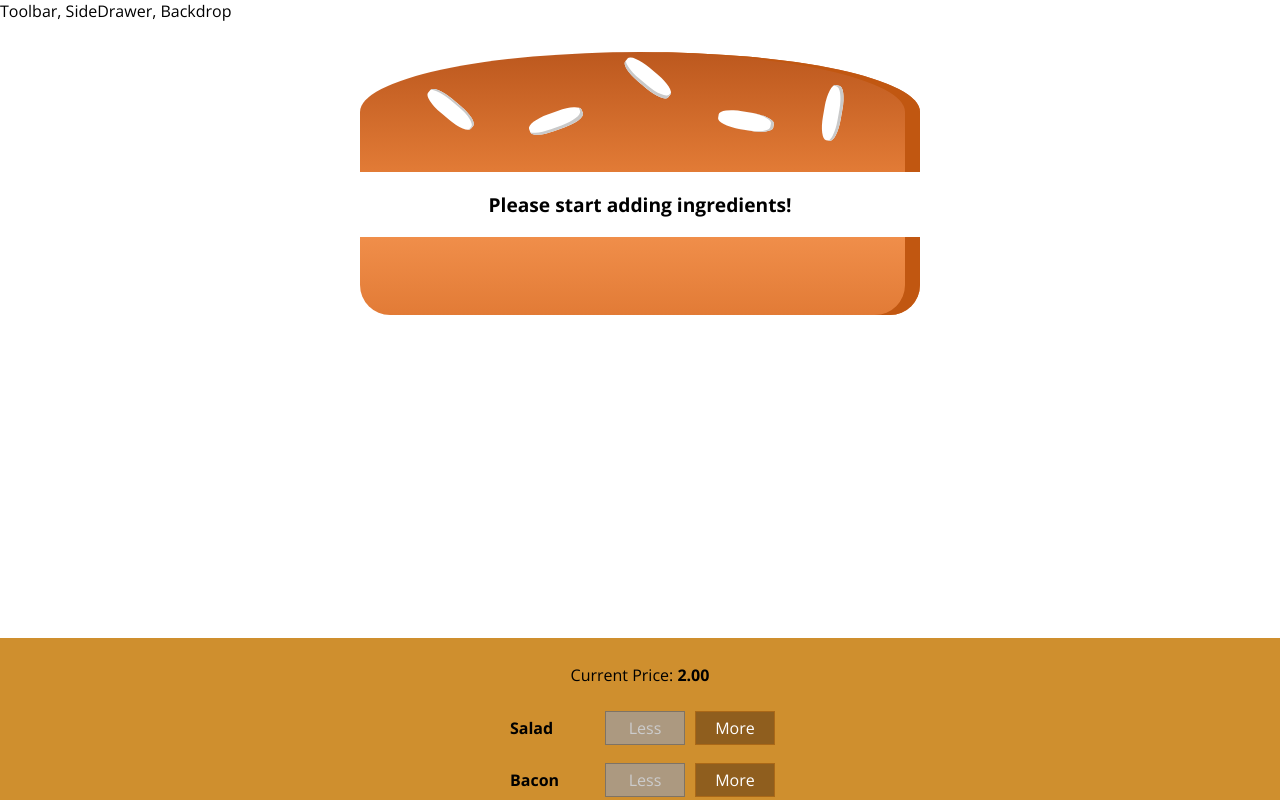
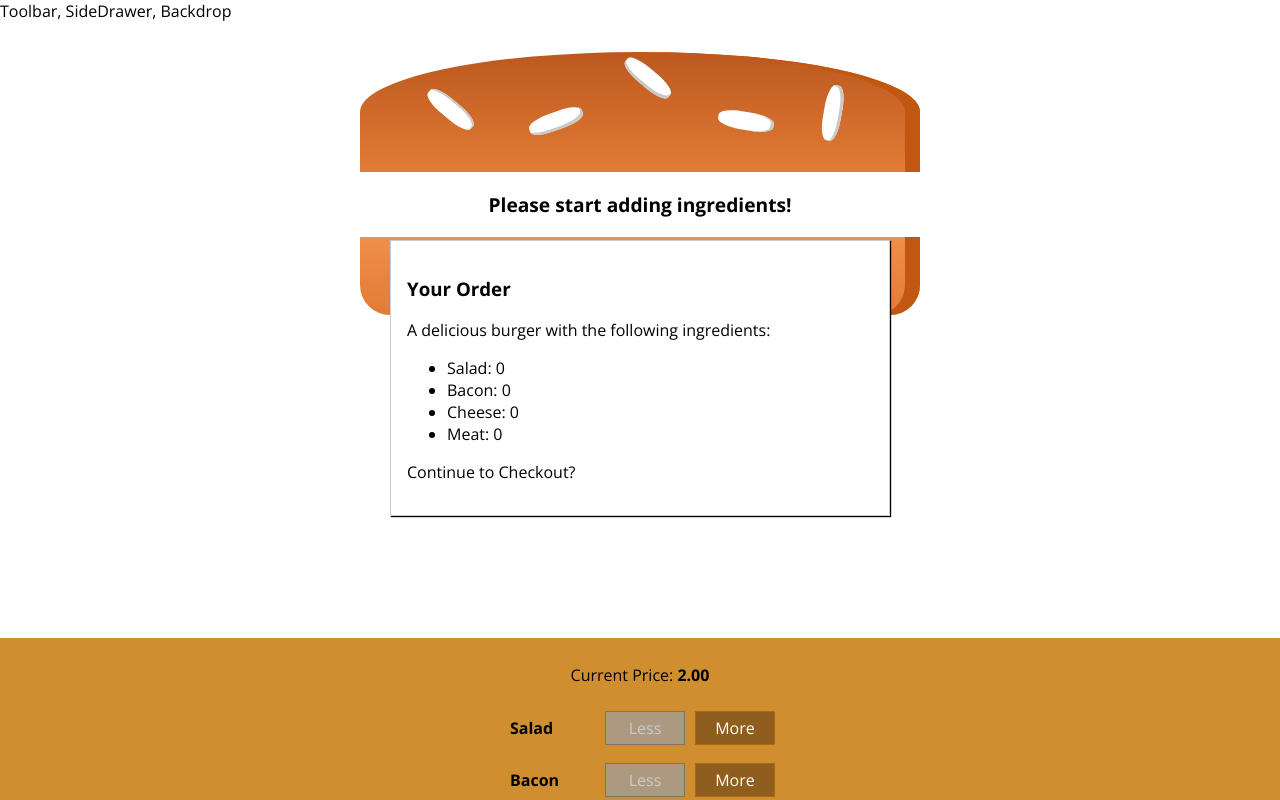
Before and after one commit to tperkes/bb-app, a React app: page / in a window 1280 px wide. Shown: the top 800 px of the page. Built offline with nearby package versions, Linux system fonts and the light colour scheme.

Commit message:
137 complete

```diff
--- /dev/null
+++ b/src/components/Burger/OrderSummary/OrderSummary.js
@@ -0,0 +1,23 @@
+import React from 'react';
+import Aux from '../../../hoc/Auxilary';
+
+const orderSummary = (props) => {
+    const ingredientSummary = Object.keys(props.ingredients)
+        .map(igKey => {
+            return (<li key={igKey}>
+                <span style={{textTransform: 'capitalize'}}>{igKey}</span>: {props.ingredients[igKey]}
+                </li>);
+        });
+    return(
+        <Aux>
+            <h3>Your Order</h3>
+            <p>A delicious burger with the following ingredients:</p>
+            <ul>
+                {ingredientSummary}
+            </ul>
+            <p>Continue to Checkout?</p>
+        </Aux>
+    );
+};
+
+export default orderSummary;
--- /dev/null
+++ b/src/components/UI/Modal/Modal.css
@@ -0,0 +1,20 @@
+.Modal {
+    position: fixed;
+    z-index: 500;
+    background-color: white;
+    width: 70%;
+    border: 1px solid #ccc;
+    box-shadow: 1px 1px 1px black;
+    padding: 16px;
+    left: 15%;
+    top: 30%;
+    box-sizing: border-box;
+    transition: all 0.3s ease-out;
+}
+
+@media (min-width: 600px) {
+    .Modal {
+        width: 500px;
+        left: calc(50% - 250px);
+    }
+}
--- /dev/null
+++ b/src/components/UI/Modal/Modal.js
@@ -0,0 +1,10 @@
+import React from 'react';
+import classes from './Modal.css';
+
+const modal = (props) => (
+    <div className={classes.Modal}>
+        {props.children}
+    </div>
+);
+
+export default modal;
--- a/src/containers/BurgerBuilder/BurgerBuilder.js
+++ b/src/containers/BurgerBuilder/BurgerBuilder.js
@@ -1,7 +1,10 @@
 import React, { Component } from 'react';
+
 import Burger from '../../components/Burger/Burger'
 import Aux from '../../hoc/Auxilary';
 import BuildControls from '../../components/Burger/BuildControls/BuildControls';
+import Modal from '../../components/UI/Modal/Modal';
+import OrderSummary from '../../components/Burger/OrderSummary/OrderSummary';
 
 const INGREDIENT_PRICES = {
     salad: 0.25,
@@ -81,6 +84,9 @@
 
         return (
             <Aux>
+                <Modal>
+                    <OrderSummary ingredients={this.state.ingredients} />
+                </Modal>
                 <Burger ingredients={this.state.ingredients} />
                 <BuildControls
                     ingredientAdded={this.addIngredientHandler}
```
Also changed, not shown: src/components/UI/Backdrop/Backdrop.js (added).
